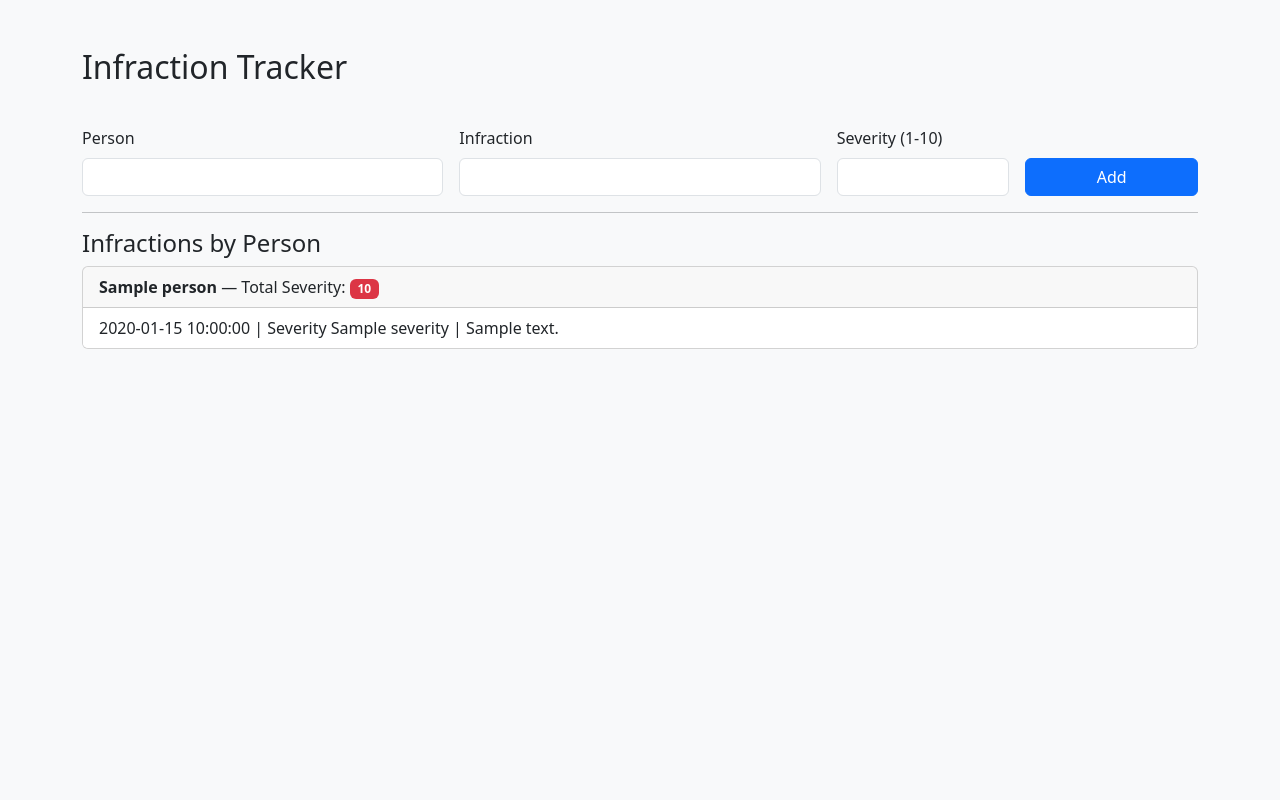
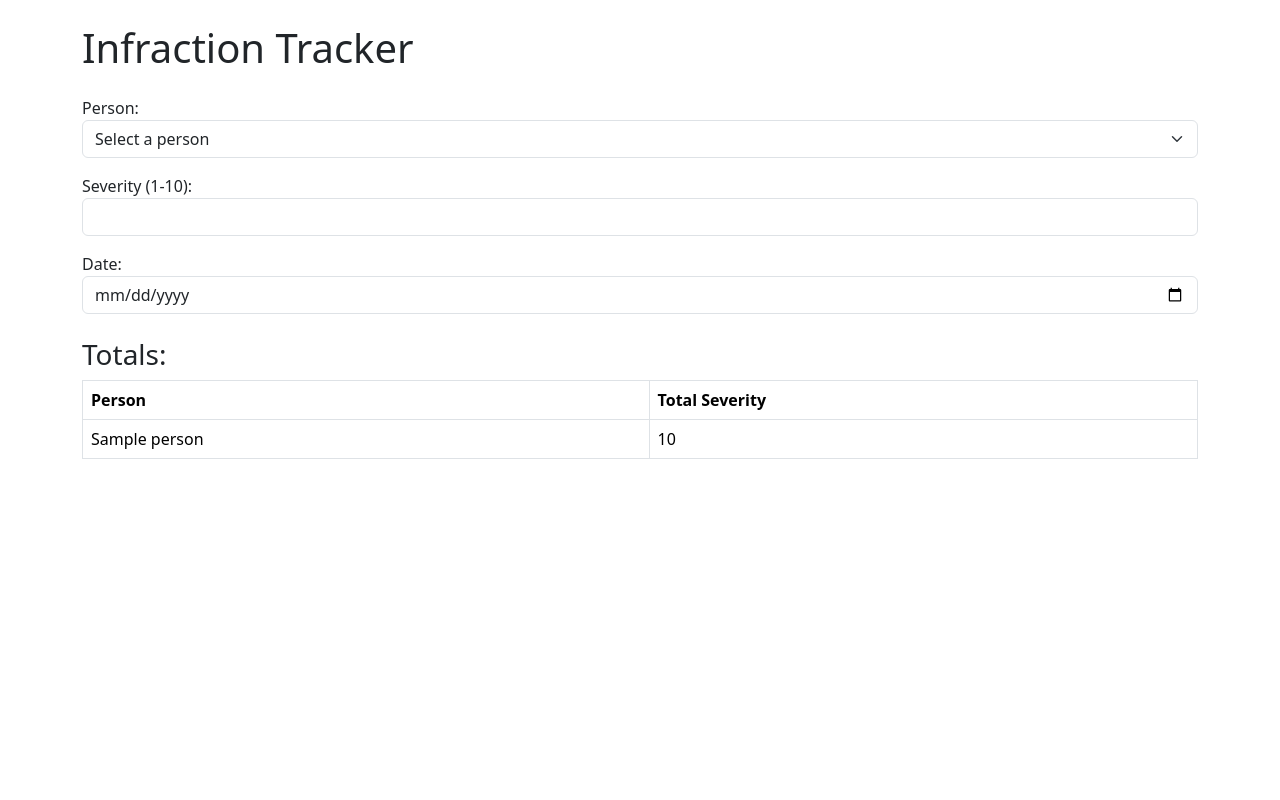
Before and after one commit to lukeysky/Infraction-tracker, a Flask app: template templates/index.html in a window 1280 px wide. Run offline with Flask 3, Linux system fonts and the light colour scheme; the template is opened without the code that fills it: most values are stand-ins (such as "Sample title", 1, 10 or a date in 2020).

Commit message:
Update index.html

```diff
--- a/templates/index.html
+++ b/templates/index.html
@@ -1,51 +1,162 @@
-<!DOCTYPE html>
 <html lang="en">
 <head>
   <meta charset="UTF-8">
+  <meta name="viewport" content="width=device-width, initial-scale=1.0">
   <title>Infraction Tracker</title>
-  <link href="https://cdn.jsdelivr.net/npm/bootstrap@5.3.0/dist/css/bootstrap.min.css" rel="stylesheet">
+  <link href="https://cdn.jsdelivr.net/npm/bootstrap@5.3.2/dist/css/bootstrap.min.css" rel="stylesheet">
+  <style>
+    #toast.show {
+      display: block;
+      animation: fadeOut 2s ease-in-out forwards;
+    }
+
+    @keyframes fadeOut {
+      0% { opacity: 1; }
+      80% { opacity: 1; }
+      100% { opacity: 0; transform: translateY(-20px); }
+    }
+  </style>
 </head>
-<body class="bg-light">
-<div class="container my-5">
-  <h2>Infraction Tracker</h2>
+<body class="p-4">
+  <div class="container">
+    <h1 class="mb-4">Infraction Tracker</h1>
 
-  <form action="/add" method="POST" class="row g-3 mt-4">
-    <div class="col-md-4">
-      <label for="person" class="form-label">Person</label>
-      <input type="text" name="person" id="person" class="form-control" required>
-    </div>
-    <div class="col-md-4">
-      <label for="description" class="form-label">Infraction</label>
-      <input type="text" name="description" id="description" class="form-control" required>
-    </div>
-    <div class="col-md-2">
-      <label for="severity" class="form-label">Severity (1-10)</label>
-      <input type="number" name="severity" id="severity" class="form-control" min="1" max="10" required>
-    </div>
-    <div class="col-md-2 d-flex align-items-end">
-      <button class="btn btn-primary w-100">Add</button>
-    </div>
-  </form>
+    <form id="infractionForm" method="POST" action="/add" class="mb-4">
+      <div class="mb-3">
+        <label for="person">Person:</label>
+        <select name="person" id="person" class="form-select" required onchange="toggleNewPersonField()">
+          <option value="" disabled selected>Select a person</option>
+          {% for name in people %}
+            <option value="{{ name }}">{{ name }}</option>
+          {% endfor %}
+          <option value="__new__">➕ Add new person</option>
+        </select>
+      </div>
 
-  <hr>
+      <div id="newPersonField" style="display: none;">
+        <input type="text" name="new_person" id="new_person" class="form-control" placeholder="Enter new person name">
+      </div>
 
-  <h4>Infractions by Person</h4>
-  {% for person, infractions in records.items() %}
-    <div class="card mb-3">
-      <div class="card-header">
-        <strong>{{ person }}</strong> &mdash; Total Severity: <span class="badge bg-danger">{{ totals[person] }}</span>
+      <div class="mb-3">
+        <label for="severity">Severity (1-10):</label>
+        <input type="number" name="severity" id="severity" class="form-control" min="1" max="10" required>
       </div>
-      <ul class="list-group list-group-flush">
-        {% for inf in infractions %}
-          <li class="list-group-item">
-            {{ inf.date }} | Severity {{ inf.severity }} | {{ inf.description }}
-          </li>
+
+      <div class="mb-3">
+        <label for="date">Date:</label>
+        <input type="date" name="date" id="date" class="form-control" required>
+      </div>
+
+      <div id="savingSpinner" style="display:none;">
+        <span class="spinner-border spinner-border-sm text-primary" role="status" aria-hidden="true"></span>
+        Saving...
+      </div>
+    </form>
+
+    <h3>Totals:</h3>
+    <table class="table table-bordered">
+      <thead>
+        <tr>
+          <th>Person</th>
+          <th>Total Severity</th>
+        </tr>
+      </thead>
+      <tbody>
+        {% for person, infractions in records.items() %}
+          <tr>
+            <td>{{ person }}</td>
+            <td id="total-{{ person }}">{{ totals[person] }}</td>
+          </tr>
         {% endfor %}
-      </ul>
-    </div>
-  {% else %}
-    <p>No infractions recorded yet.</p>
-  {% endfor %}
-</div>
+      </tbody>
+    </table>
+  </div>
+
+  <div id="toast" style="
+    display: none;
+    position: fixed;
+    top: 20px;
+    right: 20px;
+    background-color: #28a745;
+    color: white;
+    padding: 12px 20px;
+    border-radius: 8px;
+    box-shadow: 0 4px 12px rgba(0,0,0,0.2);
+    font-weight: bold;
+    z-index: 1000;
+  ">Saved ✅</div>
+
+  <script>
+    function toggleNewPersonField() {
+      const dropdown = document.getElementById('person');
+      const newField = document.getElementById('newPersonField');
+
+      if (dropdown.value === '__new__') {
+        newField.style.display = 'block';
+        document.getElementById('new_person').required = true;
+      } else {
+        newField.style.display = 'none';
+        document.getElementById('new_person').required = false;
+      }
+    }
+
+    document.addEventListener('DOMContentLoaded', () => {
+      const form = document.getElementById('infractionForm');
+      const toast = document.getElementById('toast');
+
+      form.addEventListener('change', async () => {
+        const formData = new FormData(form);
+        const data = Object.fromEntries(formData.entries());
+
+        if (!data.severity || !data.date || (data.person === "__new__" && !data.new_person)) {
+          return;
+        }
+
+        try {
+          showSpinner(true);
+
+          const response = await fetch('/add', {
+            method: 'POST',
+            body: formData
+          });
+
+          const result = await response.json();
+          showSpinner(false);
+
+          if (result.error) {
+            console.error(result.error);
+            return;
+          }
+
+          showToast("Saved ✅");
+
+          const person = result.person;
+          const newTotal = result.new_total;
+          const totalElement = document.getElementById(`total-${person}`);
+          if (totalElement) {
+            totalElement.textContent = newTotal;
+          }
+
+        } catch (err) {
+          console.error("Auto-save failed:", err);
+          showSpinner(false);
+        }
+      });
+
+      function showToast(message) {
+        toast.textContent = message;
+        toast.classList.add('show');
+
+        setTimeout(() => {
+          toast.classList.remove('show');
+        }, 2000);
+      }
+
+      function showSpinner(visible) {
+        const spinner = document.getElementById('savingSpinner');
+        spinner.style.display = visible ? 'inline-block' : 'none';
+      }
+    });
+  </script>
 </body>
 </html>
```
